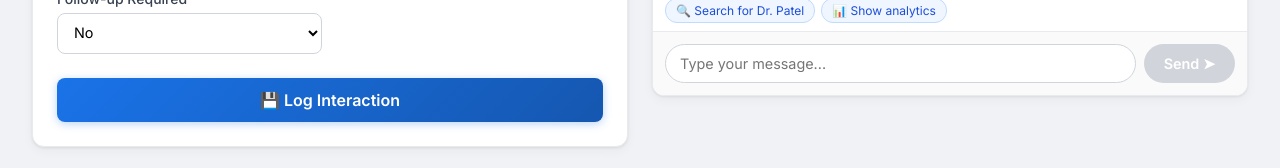
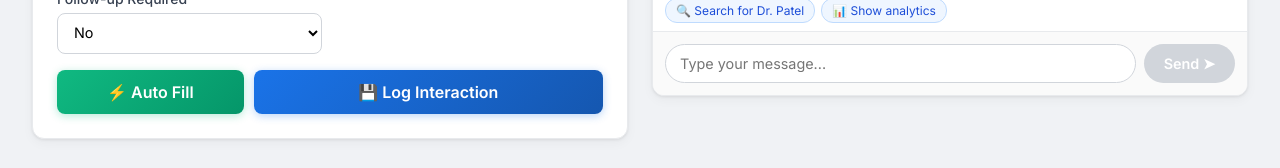
Before and after one commit to TusharSharma530/ai-first-crm-hcp-modul, a React (Vite) app in the folder frontend/: page / in a window 1280 px wide. Shown: the part 632-800 px from the top of the page. Built offline with nearby package versions, Linux system fonts and the light colour scheme; no server answers.

Commit message:
fix: add auto-fill functionality to LogInteractionForm

```diff
--- a/frontend/src/features/interactions/LogInteractionForm.jsx
+++ b/frontend/src/features/interactions/LogInteractionForm.jsx
@@ -19,6 +19,33 @@ const LogInteractionForm = () => {
 
   const handleChange = (e) => {
     setFormData({ ...formData, [e.target.name]: e.target.value });
+  };
+
+  const autoFill = () => {
+    const names = ['Dr. Rajesh Sharma', 'Dr. Priya Patel', 'Dr. Amit Kumar', 'Dr. Sneha Gupta', 'Dr. Rahul Verma', 'Dr. Ananya Singh', 'Dr. Vikram Mehta', 'Dr. Neha Reddy'];
+    const specialties = ['Cardiology', 'Neurology', 'Oncology', 'Pediatrics', 'Orthopedics', 'Dermatology', 'Psychiatry', 'Radiology'];
+    const organizations = ['AIIMS Delhi', 'Apollo Hospital', 'Fortis Healthcare', 'Max Hospital', 'Manipal Hospital', 'Narayana Health', 'Sir Ganga Ram Hospital', 'Metro Hospital'];
+    const types = ['call', 'meeting', 'email', 'visit', 'conference'];
+    const sentiments = ['positive', 'neutral', 'negative'];
+    const topics = ['New drug launch', 'Clinical trial results', 'Patient outcomes', 'Prescription patterns', 'Medical conference', 'Treatment guidelines', 'Drug efficacy', 'Side effects discussion'];
+
+    const randomItem = (arr) => arr[Math.floor(Math.random() * arr.length)];
+    const randomEmail = (name) => name.toLowerCase().replace(/[^a-z]/g, '').replace('dr', '') + '@hospital.com';
+
+    const name = randomItem(names);
+    const followUp = Math.random() > 0.5 ? 'yes' : 'no';
+
+    setFormData({
+      hcp_name: name,
+      hcp_email: randomEmail(name),
+      hcp_specialty: randomItem(specialties),
+      hcp_organization: randomItem(organizations),
+      interaction_type: randomItem(types),
+      interaction_date: new Date().toISOString().slice(0, 16),
+      notes: `Discussed ${randomItem(topics)} with ${name}. ${randomItem(sentiments)} response received. Follow-up needed on ${randomItem(topics).toLowerCase()}.`,
+      follow_up_required: followUp,
+      follow_up_date: followUp === 'yes' ? new Date(Date.now() + 7 * 24 * 60 * 60 * 1000).toISOString().slice(0, 16) : '',
+    });
   };
 
   const handleSubmit = async (e) => {
@@ -303,15 +330,52 @@ const LogInteractionForm = () => {
           )}
         </div>
 
+        <div style={{ display: 'flex', gap: '10px', marginTop: '0.5rem' }}>
+          <button
+            type="button"
+            onClick={autoFill}
+            style={{
+              flex: 1,
+              padding: '12px',
+              background: 'linear-gradient(135deg, #10b981, #059669)',
+              color: 'white',
+              border: 'none',
+              borderRadius: '8px',
+              fontSize: '1rem',
+              fontWeight: 600,
+              cursor: 'pointer',
+              fontFamily: 'Inter, sans-serif',
+              boxShadow: '0 2px 8px rgba(16,185,129,0.3)',
+              transition: 'all 0.2s'
+            }}
+            onMouseOver={(e) => { e.target.style.boxShadow = '0 4px 16px rgba(16,185,129,0.4)'; }}
+            onMouseOut={(e) => { e.target.style.boxShadow = '0 2px 8px rgba(16,185,129,0.3)'; }}
+          >
+            ⚡ Auto Fill
+          </button>
           <button
             type="submit"
             disabled={status === 'loading'}
-          style={styles.button}
+            style={{
+              flex: 2,
+              padding: '12px',
+              background: status === 'loading' ? '#93c5fd' : 'linear-gradient(135deg, #1a73e8, #1557b0)',
+              color: 'white',
+              border: 'none',
+              borderRadius: '8px',
+              fontSize: '1rem',
+              fontWeight: 600,
+              cursor: status === 'loading' ? 'not-allowed' : 'pointer',
+              fontFamily: 'Inter, sans-serif',
+              boxShadow: '0 2px 8px rgba(26,115,232,0.3)',
+              transition: 'all 0.2s'
+            }}
             onMouseOver={(e) => { if (status !== 'loading') e.target.style.boxShadow = '0 4px 16px rgba(26,115,232,0.4)'; }}
             onMouseOut={(e) => { e.target.style.boxShadow = '0 2px 8px rgba(26,115,232,0.3)'; }}
           >
             {status === 'loading' ? '⏳ Logging...' : '💾 Log Interaction'}
           </button>
+        </div>
       </form>
     </div>
   );
```
Lines whose indentation alone changed are shown as unchanged.
